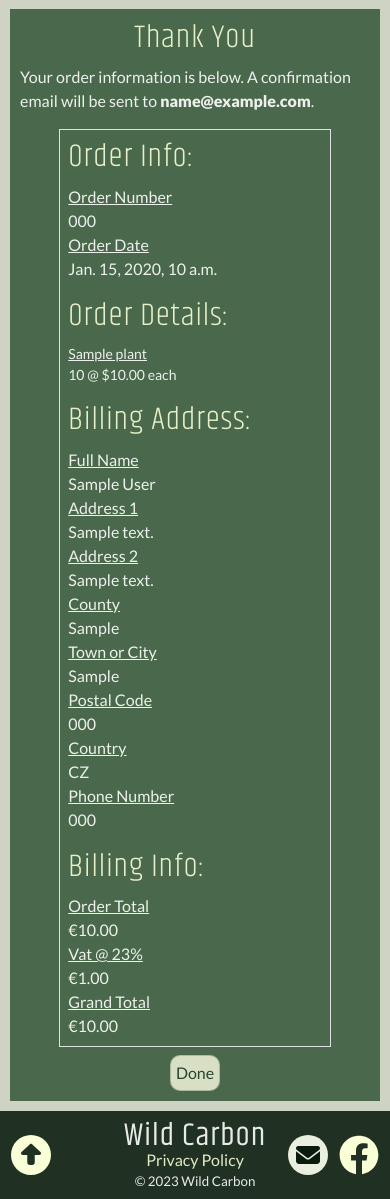
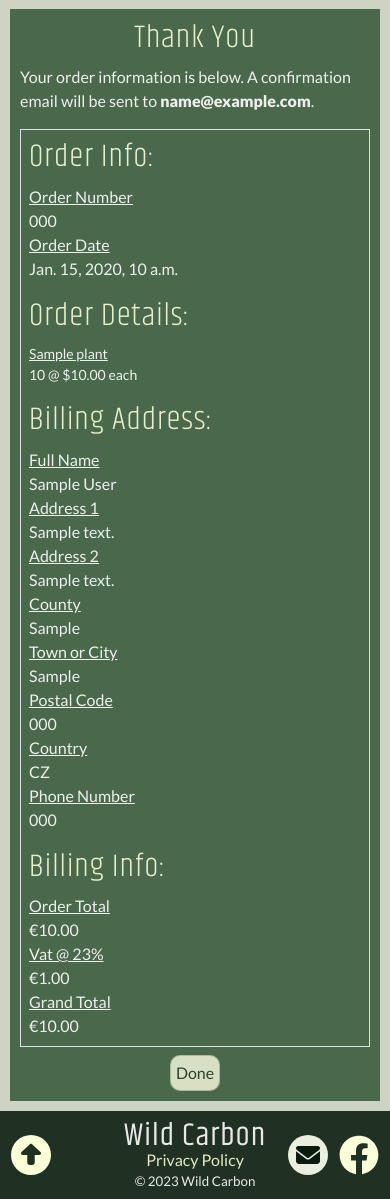
Before and after one commit to Stephen-J-Whitaker/wild-carbon, a Django app: page /checkout/checkout_success/000 in a window 390 px wide. Shown: the part 76-1275 px from the top of the page. Run offline with Django 3.2, Linux system fonts and the light colour scheme; tables that the repository leaves empty hold one stand-in row (values such as "Sample post"); some libraries are stand-ins or nearby versions.

Commit message:
FEAT: Update order success page responsive layout styles

```diff
--- a/checkout/templates/checkout/checkout_success.html
+++ b/checkout/templates/checkout/checkout_success.html
@@ -20,7 +20,7 @@
             <h1 class="content-header">Thank You</h1>
             <p>Your order information is below. A confirmation email will be sent to <strong>{{ order.email }}</strong>.</p>
             <div class="order-confirmation-container">
-                <div class="order-confirmation-wrapper col-12 p-2 border">
+                <div class="order-confirmation-wrapper p-2 border">
                     <div class="row">
                         <h2 class="col">Order Info:</h2>
                     </div>
@@ -157,7 +157,7 @@
                     </div>
                 </div>
             </div>
-            <div class="text-right">
+            <div>
                 {% if from_profile %}
                     <a href="{% url 'profile' %}" class="button order-history-button mt-2">
                         <span class="icon mr-2">
--- a/static/css/style.css
+++ b/static/css/style.css
@@ -921,12 +921,16 @@ hr {
 }
 
 .order-confirmation-container {
-    max-width: 500px;
-    display: flex;
+width: 100%;
 }
 
 .order-confirmation-wrapper {
-    width: inherit;
+    max-width: 600px;
+    margin: auto;
+}
+
+.text-md-right {
+    overflow-wrap: anywhere;
 }
 
 /* Forms */
@@ -1114,7 +1118,13 @@ th {
 
         width: 390px;
     }
+}
 
+/* Media query for 767px plus width screens */
+@media screen and (min-width: 767px) {
+    .text-md-right {
+        text-align: right;
+    }
 }
 
 /* Add media query for wide screens */
```
